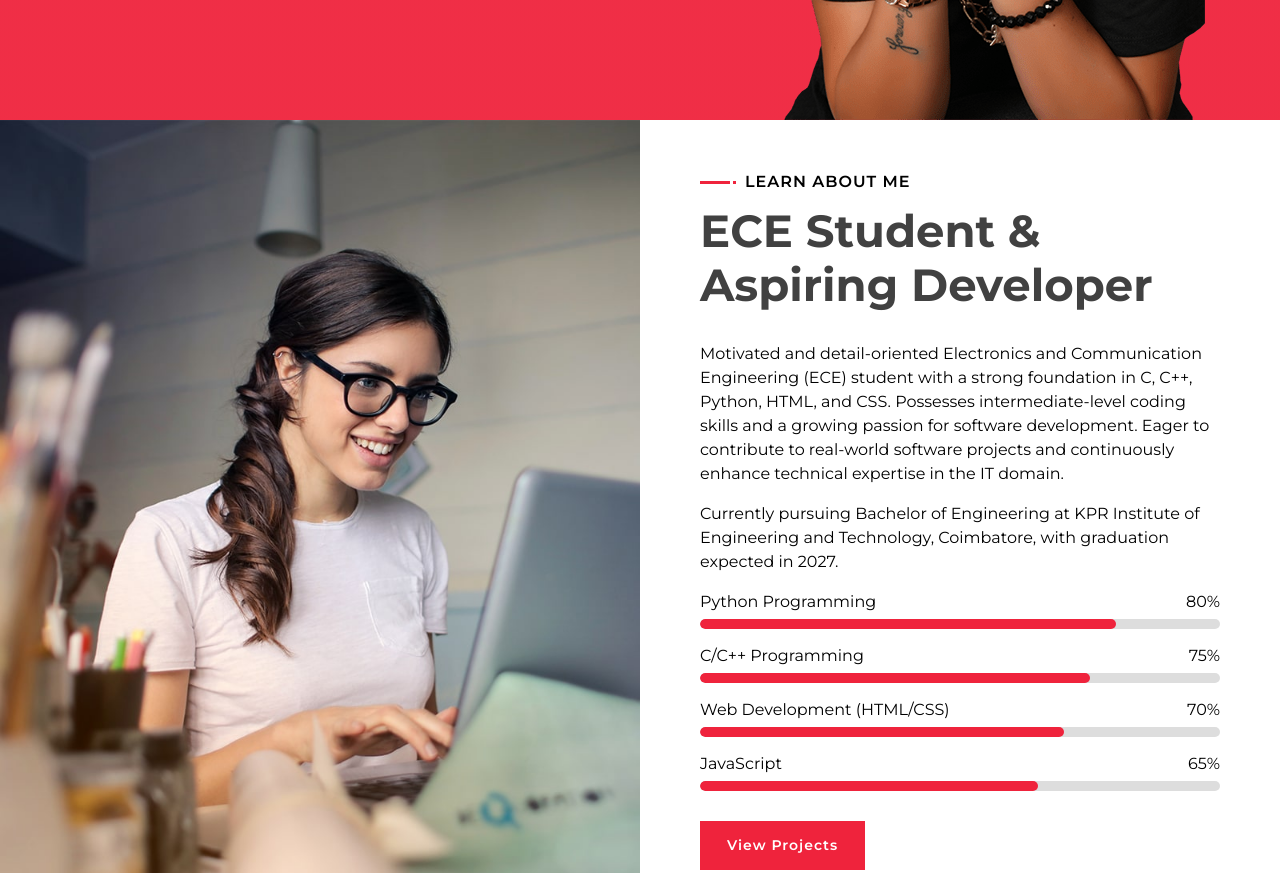
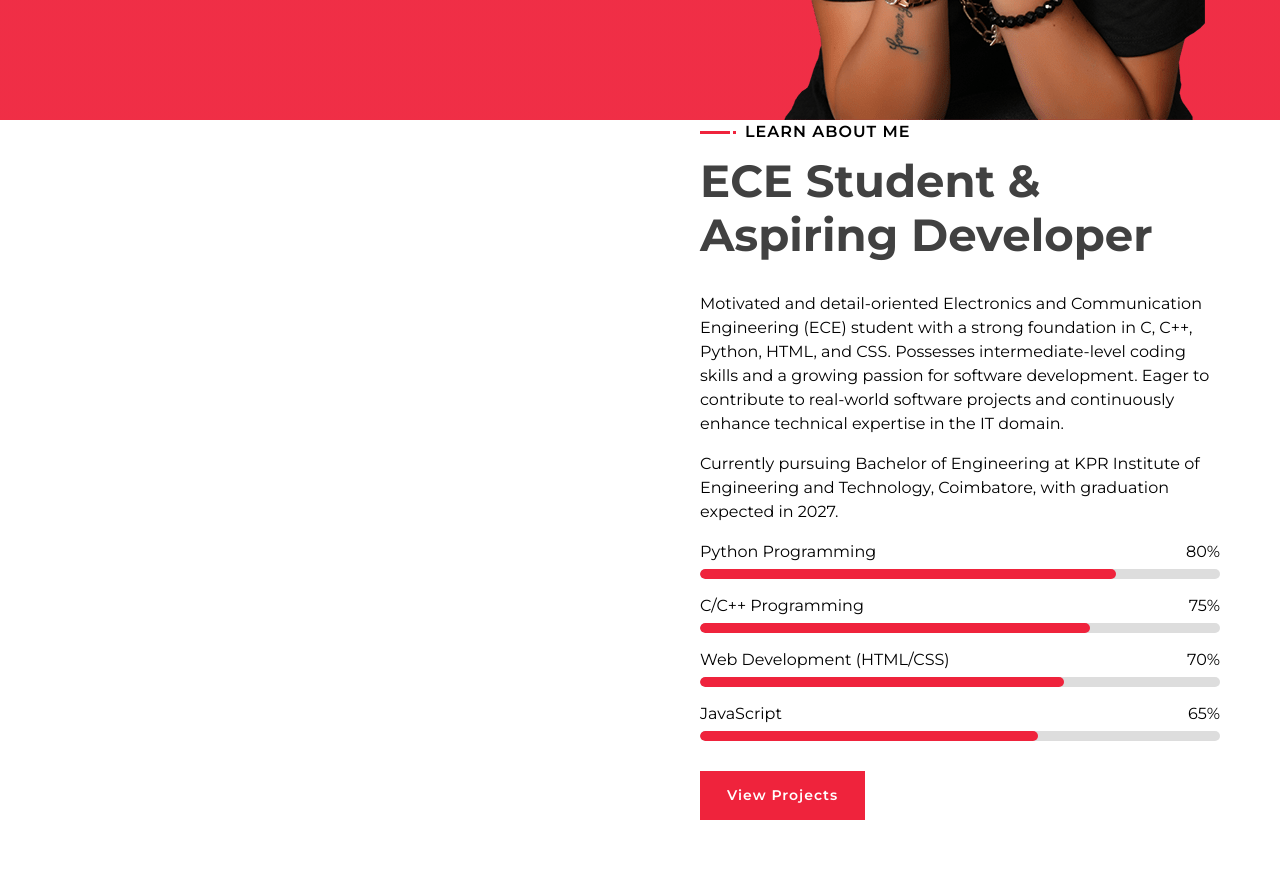
Before and after one commit to eswar0113/MyPortfOLIO, a plain HTML site: page index.html in a window 1280 px wide. Shown: the part 600-1473 px from the top of the page. Drawn offline with nearby package versions, Linux system fonts and the light colour scheme.

Commit message:
img removed

```diff
--- a/index.html
+++ b/index.html
@@ -78,7 +78,7 @@
                 <div class="row align-items-center">
                     <div class="col-lg-6">
                         <div class="about-img">
-                            <img src="img/about.jpg" alt="Image">
+
                         </div>
                     </div>
                     <div class="col-lg-6">
```
